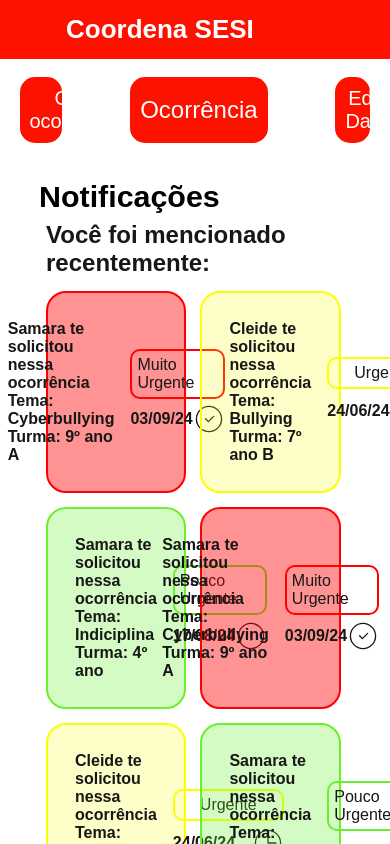
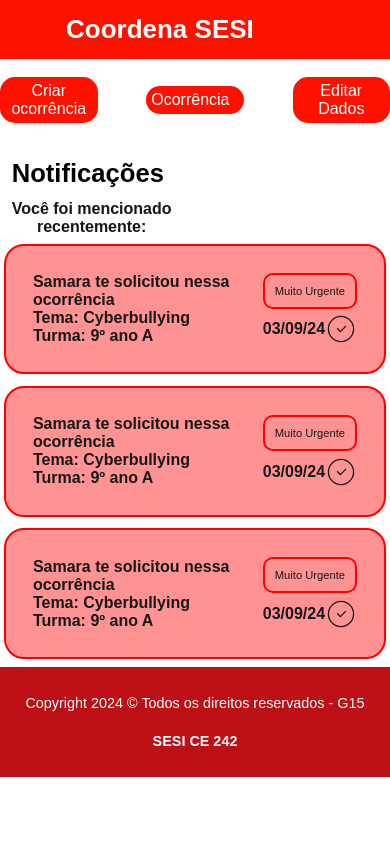
Before and after one commit to Thur00/CoordenaPF-FrontEnd, a Next.js app: page /Paginas/PaginaInicial in a window 390 px wide. Shown: the top 844 px of the page. Built offline with nearby package versions, Linux system fonts and the light colour scheme.

Commit message:
Atualizado

```diff
--- a/Components/InicialComponentes.module.css
+++ b/Components/InicialComponentes.module.css
@@ -1,19 +1,23 @@
 .tudo{
-  margin-left: 10%;
   align-items: center;
+
 }
 
   .h4{
     text-align: center;
     color: rgb(0, 0, 0);
     font-size: 190%;
-    margin-right: 84%;
+    margin-right: 82%;
   }
 
   .bt{
     display: flex;
     flex-direction: row;
     justify-content: space-between;
+    text-align: center;
+    align-items: center;
+
+
 
   }
 
@@ -25,55 +29,28 @@
     border: 5px;
     border-radius: 15px;
     color: white;
-    padding: 10px;
-    font-size:20px;
+    padding: 14px;
+    font-size:1.5rem;
     cursor: pointer;
-    margin-left: 5%;
-    width: 11%;
+    width: 15%;
+
 
   }
 
 
-  .b2 {
-    display: flex;
-    flex-direction: row;
-    justify-content: space-between;
-    background-color: #ff1100;
-    border: 5px;
-    border-radius: 15px;
-    color: white;
-    padding: 10px;
-    cursor: pointer;
-   align-items: center;
-    font-size:24px;
-
-  }
-
-  .b3 {
-    display: flex;
-    flex-direction: row;
-    justify-content: space-between;
-    background-color: #ff1100;
-    border: 5px;
-    border-radius: 15px;
-    color: white;
-    padding: 10px;
-    font-size:20px;
-    cursor: pointer;
-    margin-right: 5%;
-    width: 9%;
-  }
-
-  .titulo{
-    padding: 2%;
-    font-size: 150%;
+.titulo{
+  padding: 1%;
+  margin-top: 2%;
+  margin-left: 2%;
+  font-size: 150%;
 }
-
 
 .boxTodasOcor{
   display: flex;
   flex-direction: row;
+  justify-content: space-evenly;
   flex-wrap:wrap;
+
 }
 
 .a{
@@ -91,8 +68,14 @@
   border: 2px solid red;
   background-color: rgba(255, 0, 0, 0.426);
   border-radius: 20px;
-  margin: 2%;
-  width: 40%;
+  padding: 27px;
+  margin: 1% 0;
+  width: 30%;
+  transition-duration: 0.4s;
+}
+
+.boxOcor:hover{
+  background-color: rgba(255, 0, 0, 0.636);
 }
 
 .boxOcor2{
@@ -103,9 +86,14 @@
   border: 2px solid rgb(251, 255, 0);
   background-color: rgba(251, 255, 0, 0.214);
   border-radius: 20px;
-  margin: 2%;
   padding: 27px;
-  width: 40%;
+  margin: 1% 0;
+  width: 30%;
+  transition-duration: 0.4s;
+}
+
+.boxOcor2:hover{
+  background-color: rgba(251, 255, 0, 0.581);
 }
 
 .boxOcor3{
@@ -116,10 +104,14 @@
   border: 2px solid rgb(104, 240, 45);
   background-color: rgba(103, 240, 45, 0.282);
   border-radius: 20px;
-  margin: 2%;
   padding: 27px;
-  width: 40%;
+  margin: 1% 0;
+  width: 30%;
+  transition-duration: 0.4s;
+}
 
+.boxOcor3:hover{
+  background-color: rgba(103, 240, 45, 0.63);
 }
 
 .titletematurma{
@@ -138,10 +130,15 @@
 
 .urgencia1{
   border: 2px solid red;
-  padding: 5px;
+  padding: 10px;
   margin-bottom: 5%;
   border-radius: 10px;
 }
+
+.p1{
+    font-size: 0.9rem;
+}
+
 
 .urgencia2{
   border: 2px solid rgb(251, 255, 0);
@@ -165,8 +162,143 @@
   font-weight: bolder;
 }
 
+.pesquisa {
+  border: 2px solid #000;
+  border-radius: 20px;
+  width: 40%;
+  margin: 1%;
+  margin-bottom: 2%;
+  display: flex;
+  flex-direction: row;
+  justify-content: space-between;
+  align-items: center;
+  position: relative;
+}
+
+.pesquisa>input {
+  border: 2px solid #000;
+  border-radius: 20px;
+  border: none;
+  width: 100%;
+  height: 100%;
+  padding: 10px 14px;
+}
+
+.pesquisa>button {
+  position: absolute;
+  height: fit-content;
+  border: none;
+  background-color: transparent;
+  right: 6px;
+  font-size: larger;
+}
+
+.pesquisafiltro{
+  display: flex;
+  flex-direction: row;
+  align-items: center;
+  justify-content: space-evenly;
+}
+
+.filtro{
+  display: flex;
+  flex-direction: row;
+  justify-content: center;
+}
+
+.butfiltro{
+  padding: 10px;
+  border-radius: 10px;
+  margin-right: 2%;
+  margin-bottom: 3%;
+  width: 18vh;
+  background-color: #fff;
+  transition-duration: 0.4s;
+}
+
+.butfiltro:hover{
+  background-color: #e0e0e0;
+}
+
 .footer{
   display: flex;
   flex-direction: row;
   justify-content: center;
 }
+
+@media only screen and (max-width:800px) {
+  .main{
+      margin: 1%;
+  }
+
+  .b1{
+    font-size: 1rem;
+    padding: 5px;
+    width: 25%;
+
+  }
+
+  .h4{
+    font-size: 1.6rem;
+    margin-left: 3%;
+
+  }
+
+  .boxTodasOcor{
+      flex-direction: column;
+  }
+
+  .boxOcor{
+      width: 98%;
+      margin: 1%;
+      margin-bottom: 2%;
+  }
+
+  .boxOcor2{
+      width: 98%;
+      margin: 1%;
+      margin-bottom: 2%;
+  }
+
+  .boxOcor3{
+      width: 98%;
+      margin: 1%;
+      margin-bottom: 2%;
+  }
+
+  .urgencia1{
+      font-size: 0.7rem;
+  }
+
+  .urgencia2{
+      font-size: 0.7rem;
+  }
+
+  .urgencia3{
+      font-size: 0.7rem;
+  }
+
+  .titulo{
+      text-align: center;
+      font-size: 1rem;
+      margin-right: 55%;
+  }
+
+  .pesquisafiltro{
+      flex-direction: column;
+  }
+
+  .pesquisa {
+      width: 100%;
+  }
+
+  .butfiltro{
+      padding: 5px;
+      margin-left: 0.5%;
+      margin-right: 0.5%;
+      margin-bottom: 3%;
+      width: 7.3vh;
+      font-size: 0.6rem;
+  }
+
+}
--- a/Components/InicialOcorrencias.jsx
+++ b/Components/InicialOcorrencias.jsx
@@ -7,9 +7,8 @@
 import { CiCircleAlert } from "react-icons/ci";
 
 function InicialOcorrencia() {
-    return (
+ return (
         <>
-        <div className={styles.boxTodasOcor}>
             <Link className={styles.boxOcor} href="https://quizizz.com/">
             <div className={styles.a}>
                 <div className={styles.titletematurma}>
@@ -26,92 +25,6 @@
                 </div>
             </div>
             </Link>
-
-            <Link className={styles.boxOcor2} href="https://quizizz.com/">
-            <div className={styles.a}>
-                <div className={styles.titletematurma}>
-                    <p> Cleide te solicitou nessa ocorrência </p>
-                    <p> Tema: Bullying </p>
-                    <p> Turma: 7º ano B </p>
-                </div>
-                <div>
-                    <div className={styles.urgencia2}><p>Urgente</p></div>
-                    <div className={styles.datastatus}>
-                        <p> 24/06/24 </p>
-                        <CiClock2 className={styles.icons}/>
-                    </div>
-                </div>
-            </div>
-            </Link>
-
-            <Link className={styles.boxOcor3} href="https://quizizz.com/">
-            <div className={styles.a}>
-                <div className={styles.titletematurma}>
-                    <p> Samara te solicitou nessa ocorrência </p>
-                    <p> Tema: Indiciplina </p>
-                    <p> Turma: 4º ano </p>
-                </div>
-                <div>
-                    <div className={styles.urgencia3}><p> Pouco Urgente </p></div>
-                    <div className={styles.datastatus}>
-                        <p> 17/08/24 </p>
-                        <CiCircleAlert className={styles.icons}/>
-                    </div>
-                </div>
-            </div>
-            </Link>
-
-            <Link className={styles.boxOcor} href="https://quizizz.com/">
-            <div className={styles.a}>
-                <div className={styles.titletematurma}>
-                    <p> Samara te solicitou nessa ocorrência </p>
-                    <p> Tema: Cyberbullying </p>
-                    <p> Turma: 9º ano A </p>
-                </div>
-                <div className={styles.urgenciadatastatus}>
-                    <div className={styles.urgencia1}><p> Muito Urgente </p></div>
-                    <div className={styles.datastatus}>
-                        <p> 03/09/24 </p>
-                        <CiCircleCheck className={styles.icons}/>
-                    </div>
-                </div>
-            </div>
-            </Link>
-
-            <Link className={styles.boxOcor2} href="https://quizizz.com/">
-            <div className={styles.a}>
-                <div className={styles.titletematurma}>
-                    <p> Cleide te solicitou nessa ocorrência </p>
-                    <p> Tema: Bullying </p>
-                    <p> Turma: 7º ano B </p>
-                </div>
-                <div>
-                    <div className={styles.urgencia2}><p>Urgente</p></div>
-                    <div className={styles.datastatus}>
-                        <p> 24/06/24 </p>
-                        <CiClock2 className={styles.icons}/>
-                    </div>
-                </div>
-            </div>
-            </Link>
-
-            <Link className={styles.boxOcor3} href="https://quizizz.com/">
-            <div className={styles.a}>
-                <div className={styles.titletematurma}>
-                    <p> Samara te solicitou nessa ocorrência </p>
-                    <p> Tema: Indiciplina </p>
-                    <p> Turma: 4º ano </p>
-                </div>
-                <div>
-                    <div className={styles.urgencia3}><p> Pouco Urgente </p></div>
-                    <div className={styles.datastatus}>
-                        <p> 17/08/24 </p>
-                        <CiCircleAlert className={styles.icons}/>
-                    </div>
-                </div>
-            </div>
-            </Link>
-        </div>
         </>
     )
 }
--- a/Components/UsuariosComponentes.module.css
+++ b/Components/UsuariosComponentes.module.css
@@ -51,22 +51,6 @@
     margin-left: 70%;
   }
 
-  .b3 {
-    display: flex;
-    flex-direction: row;
-    justify-content: space-between;
-    background-color: #ff1100;
-    font-size:15px;
-    border: 5px;
-    border-radius: 15px;
-    justify-content: space-between;
-    color: white;
-    padding: 10px;
-    cursor: pointer;
-    margin-left: 84%;
-
-
-  }
 
   .caixas{
     display: flex;
@@ -116,3 +100,34 @@
   width: 140%;
   margin-right: 15%;
 }
+
+@media only screen and (max-width:800px) {
+  .main{
+      margin: 1%;
+  }
+
+  .h1{
+  font-size: 1.6rem;
+  }
+
+  .b1{
+    font-size: 1rem;
+    padding: 5px;
+    width: 25%;
+
+  }
+
+  .h4{
+    font-size: 1.6rem;
+    margin-left: 3%;
+
+  }
+
+  .b2{
+    margin-left: 15%;
+    width: 35%;
+    font-size: 1rem;
+  }
+
+
+}
--- a/app/Paginas/PaginaInicial/page.jsx
+++ b/app/Paginas/PaginaInicial/page.jsx
@@ -16,8 +16,8 @@
 
             <div className={styles.bt}>
     <button  className={styles.b1}>Criar ocorrência </button>
-    <button  className={styles.b2}>Ocorrência </button>
-    <button  className={styles.b3}>Editar Dados </button>
+    <button  className={styles.b1}>Ocorrência </button>
+    <button  className={styles.b1}>Editar Dados </button>
 
 </div>
 
@@ -28,8 +28,11 @@
 <h2 className={styles.h4}>Notificações</h2>
 <h1 className={styles.titulo}>Você foi mencionado recentemente:</h1>
 
-
+<div className={styles.boxTodasOcor}>
 <InicialOcorrencia></InicialOcorrencia>
+<InicialOcorrencia></InicialOcorrencia>
+<InicialOcorrencia></InicialOcorrencia>
+</div>
 </div>
 
 
```
Also changed, not shown: Components/UsuarioAlessandraComponents.jsx (added, +19 -0 lines), Components/UsuariosSamaraComponentes.jsx (added, +20 -0 lines), app/Paginas/usuarios/page.jsx (+5 -14 lines).
